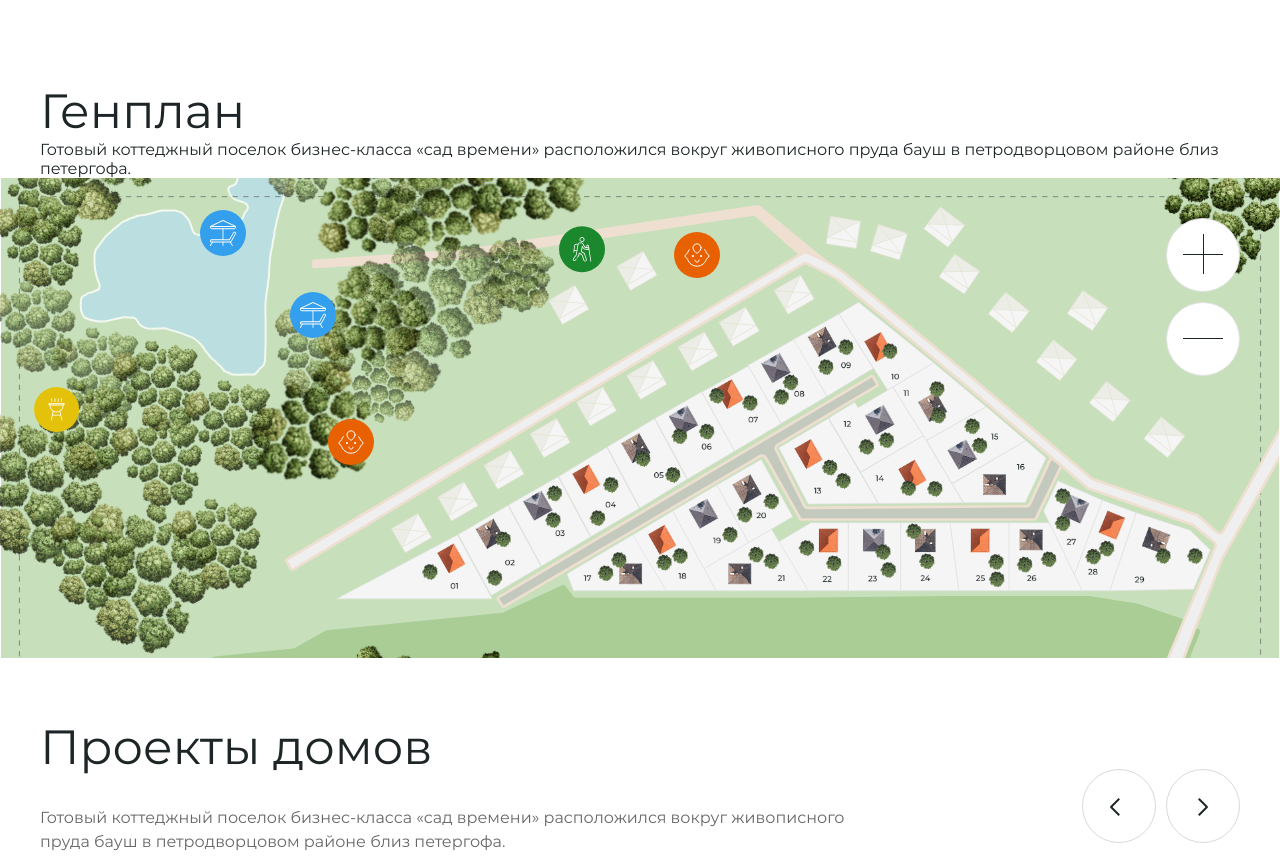
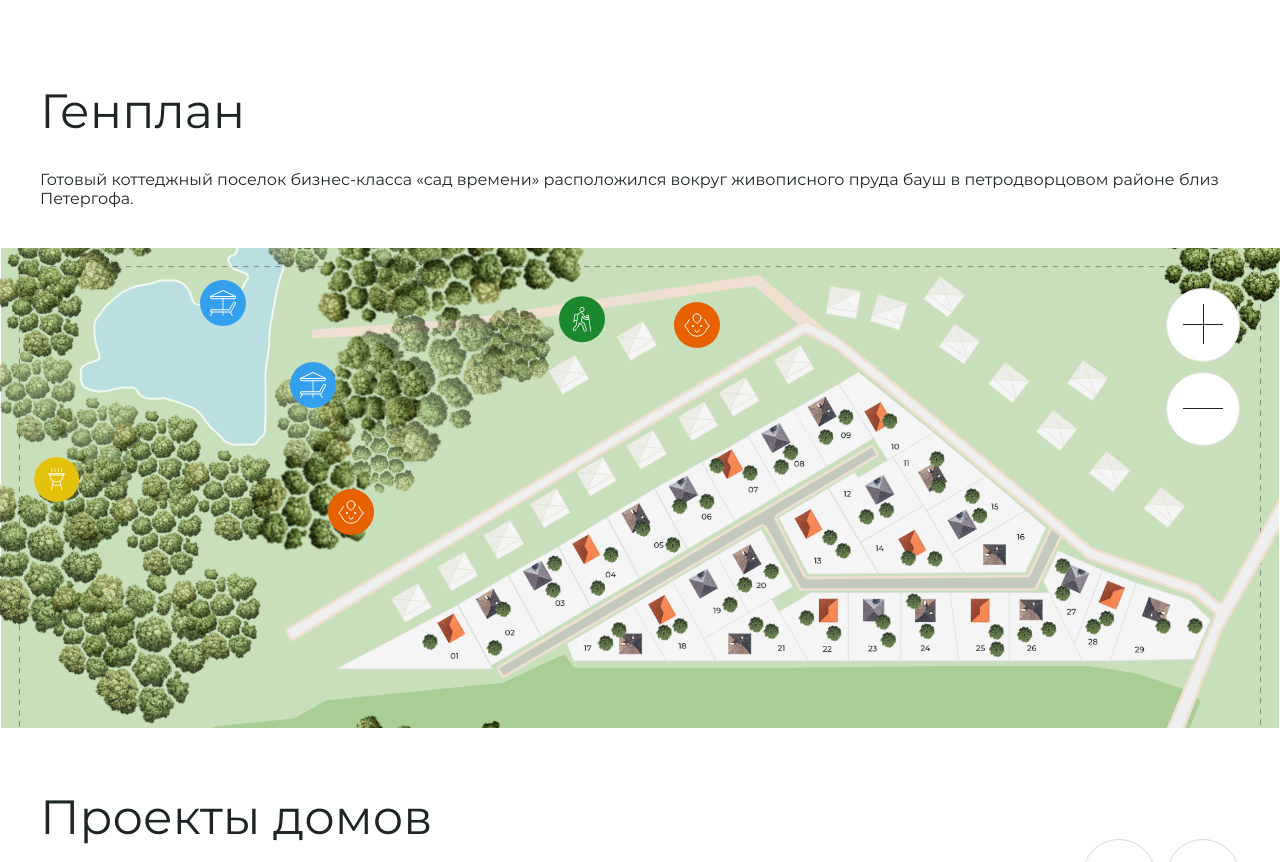
Before and after one commit to tschelovek/pro_development, a plain HTML site: page index.html in a window 1280 px wide. Shown: the part 3639-4501 px from the top of the page. Drawn offline with Linux system fonts and the light colour scheme.

Commit message:
style fixes

```diff
--- a/css/blocks/main.sass
+++ b/css/blocks/main.sass
@@ -190,6 +190,12 @@
             margin-top: 14px
 
 .genplan
+  &__text
+    margin-bottom: 40px
+    h2
+      margin-bottom: 30px
+    p
+      margin: 1em 0
   &__wrapper
     position: relative
     overflow: hidden
--- a/index.html
+++ b/index.html
@@ -584,9 +584,11 @@
 
     <section class="genplan">
       <div class="container">
-        <h2 class="title_h2">Генплан</h2>
-        <p>Готовый коттеджный поселок бизнес-класса «сад времени» расположился вокруг живописного пруда бауш в
-          петродворцовом районе близ петергофа.</p>
+        <div class="genplan__text">
+          <h2 class="title_h2">Генплан</h2>
+          <p>Готовый коттеджный поселок бизнес-класса «сад времени» расположился вокруг живописного пруда бауш в
+            петродворцовом районе близ Петергофа.</p>
+        </div>
       </div>
       <div class="genplan__inserts_popup" id="gp_inserts">
         <div class="genplan__popup__insert genplan__popup__insert_1">
```
Also changed, not shown: css/style.css, css/style.min.css, 1 other file.
